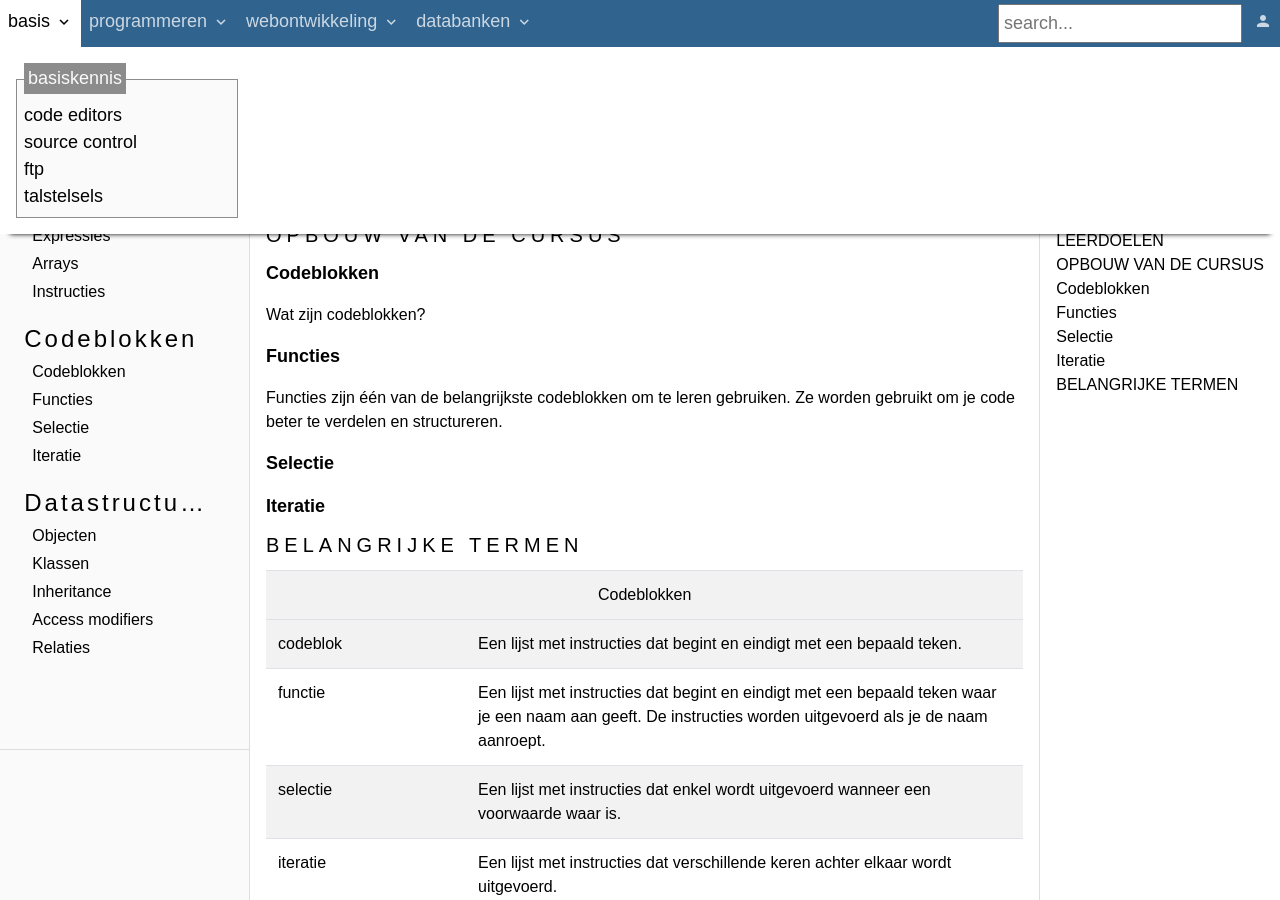
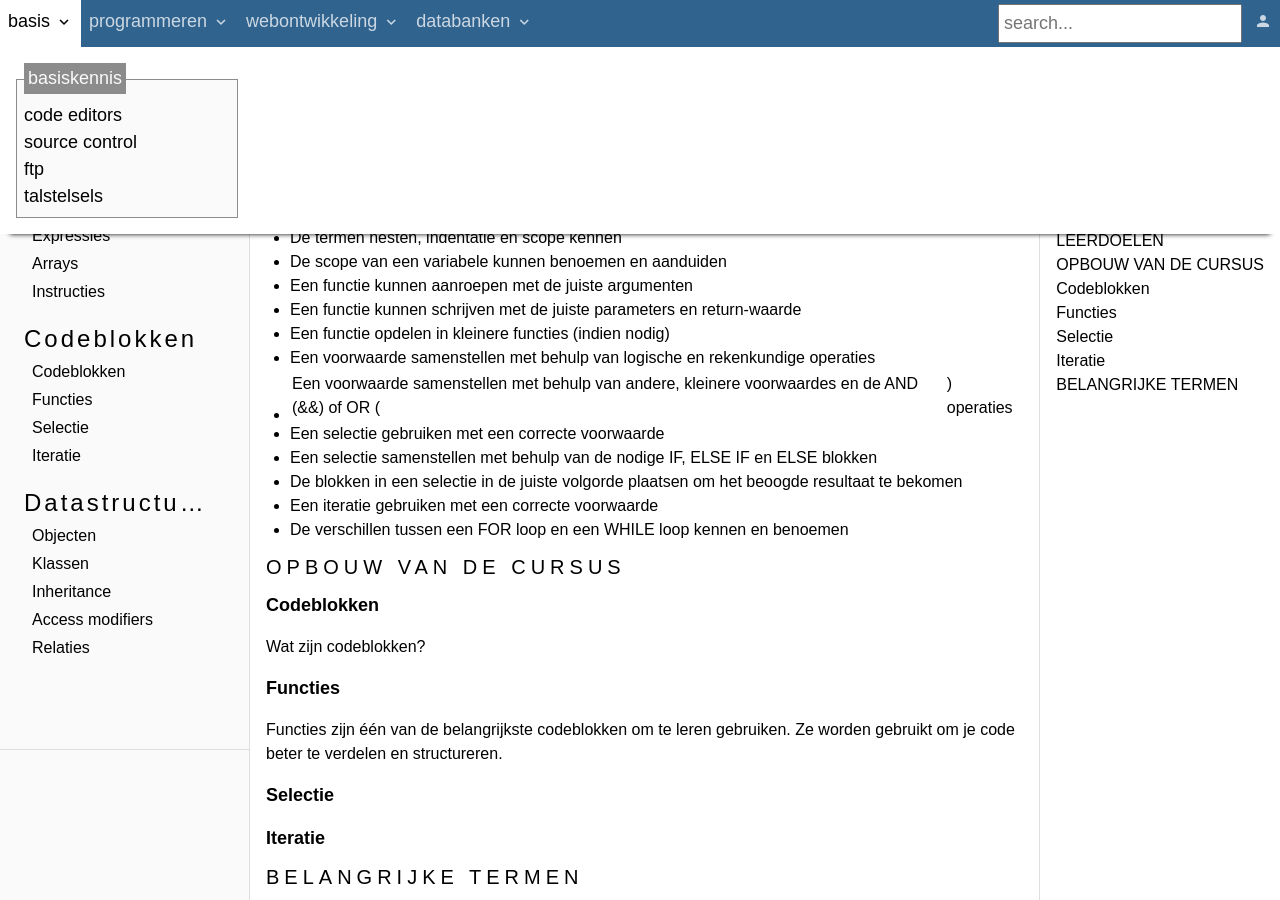
Before and after one commit to T-INFORMATICA/t-informatica.github.io, a Jekyll site: the page built from _courses/programmeren/codeblokken/index.md, in a window 1280 px wide and 900 px high. Built offline with Jekyll 4.4.1, drawn with Linux system fonts in a browser that asks for light colours; comment, search, counter and statistics services are not loaded.

Commit message:
Update index.md

```diff
--- a/_courses/programmeren/codeblokken/index.md
+++ b/_courses/programmeren/codeblokken/index.md
@@ -2,3 +2,16 @@
 title: Codeblokken
 layout: course_summary
 ---
+
+ - De termen nesten, indentatie en scope kennen
+ - De scope van een variabele kunnen benoemen en aanduiden
+ - Een functie kunnen aanroepen met de juiste argumenten
+ - Een functie kunnen schrijven met de juiste parameters en return-waarde
+ - Een functie opdelen in kleinere functies (indien nodig)
+ - Een voorwaarde samenstellen met behulp van logische en rekenkundige operaties
+ - Een voorwaarde samenstellen met behulp van andere, kleinere voorwaardes en de AND (&&) of OR (||) operaties
+ - Een selectie gebruiken met een correcte voorwaarde
+ - Een selectie samenstellen met behulp van de nodige IF, ELSE IF en ELSE blokken
+ - De blokken in een selectie in de juiste volgorde plaatsen om het beoogde resultaat te bekomen
+ - Een iteratie gebruiken met een correcte voorwaarde
+ - De verschillen tussen een FOR loop en een WHILE loop kennen en benoemen
```
